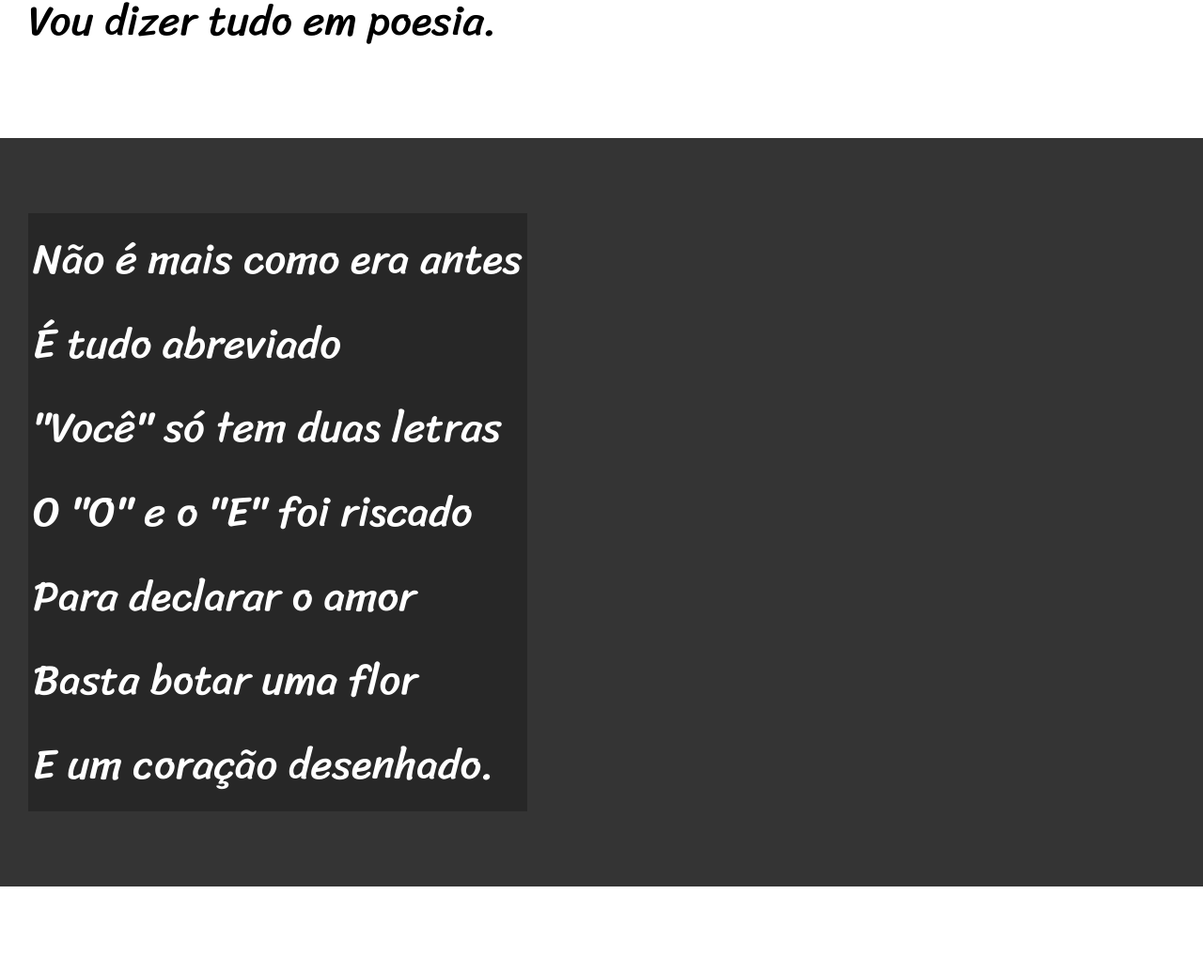
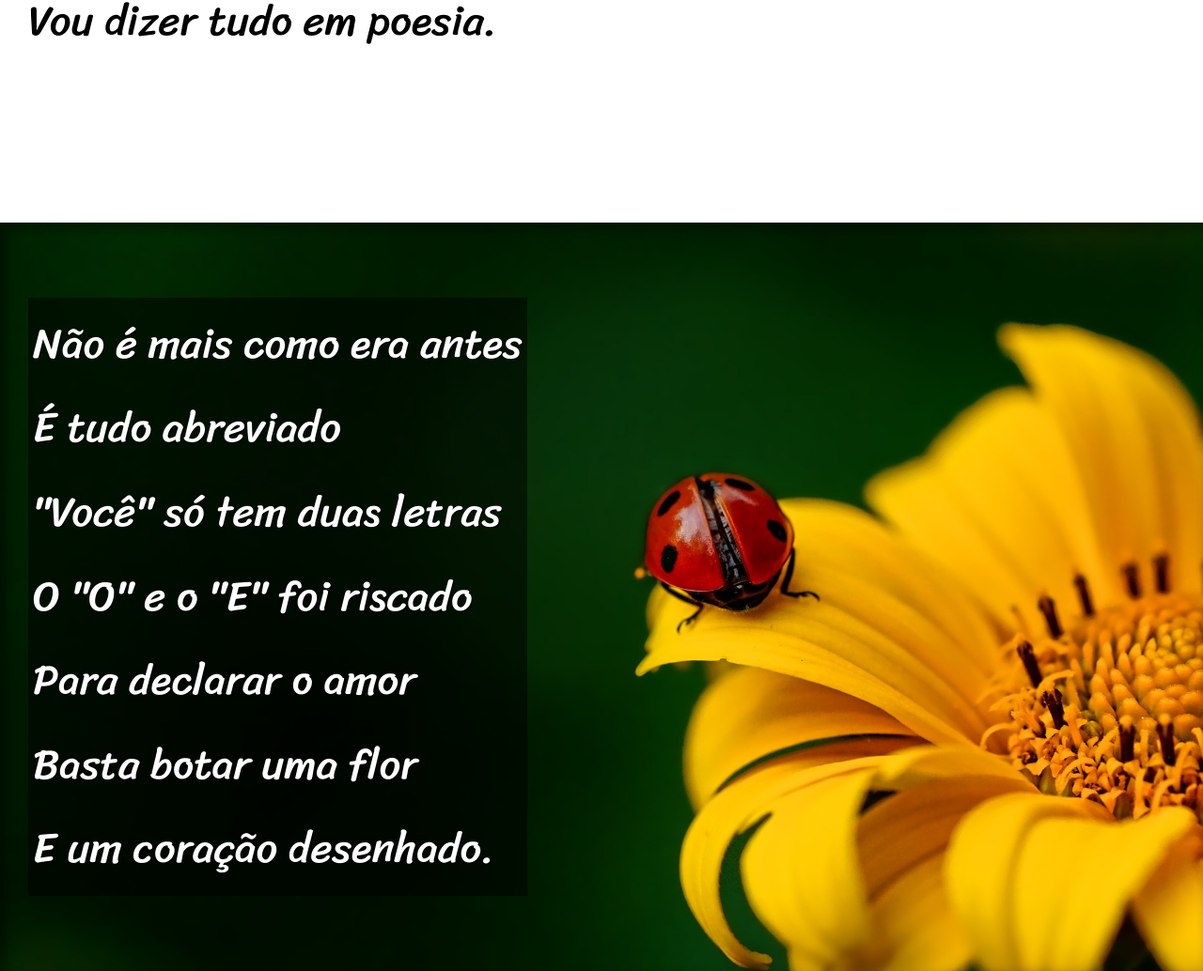
Before and after one commit to SarahAlvesOliveira/html-css, a plain HTML site: page desafios/d012/index.html in a window 1280 px wide. Shown: the part 900-1934 px from the top of the page at 94% size. Drawn offline with Linux system fonts and the light colour scheme.

Commit message:
atualizei os estilos do desafio 22

```diff
--- a/desafios/d012/estilo/style.css
+++ b/desafios/d012/estilo/style.css
@@ -57,6 +57,10 @@ section {
     font-size: 3.5vw;
 }
 
+section > p {
+    padding-bottom: 2em;
+}
+
 section.normal {
     background-color: white;
     color: black;
@@ -65,12 +69,25 @@ section.normal {
 section.imagem {
     background-color: #343434;
     color: white;
+    box-shadow: inset 6px 6px 13px 0px rgba(0, 0, 0, 0.471);
+    background-size: cover;
+    background-attachment: fixed;
 }
 
 section.imagem > p {
     display: inline-block;
     padding: 5px;
-    background-color: rgba(0, 0, 0, 0.253);
+    background-color: rgba(0, 0, 0, 0.514);
+    text-shadow: 1px 1px 0px black;
+}
+
+section#img01 {
+    background-image: url('../imagens/background001.jpg');
+    background-position: right center;
+}
+
+section#img02 {
+    background-image: url('../imagens/background002.jpg');
 }
 
 footer {
--- a/desafios/d012/index.html
+++ b/desafios/d012/index.html
@@ -24,7 +24,7 @@
         </p>
     </section>
 
-    <section class="imagem">
+    <section class="imagem" id="img01">
         <p>
             Não é mais como era antes <br>
             É tudo abreviado <br>
@@ -57,7 +57,7 @@
         </p>
     </section>
 
-    <section class="imagem">
+    <section class="imagem" id="img02">
         <p>
             Tenho saudade das cartas <br>
             Escritas com a própria mão <br>
```
